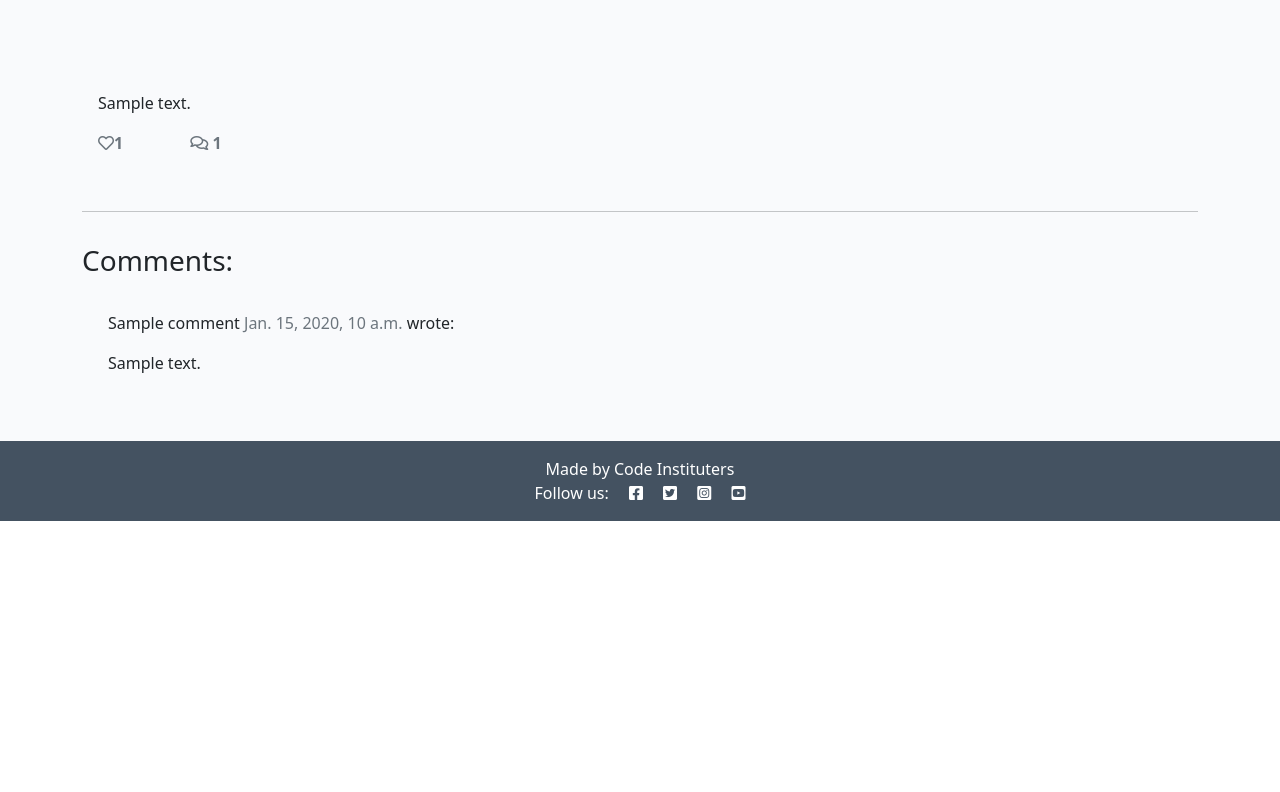
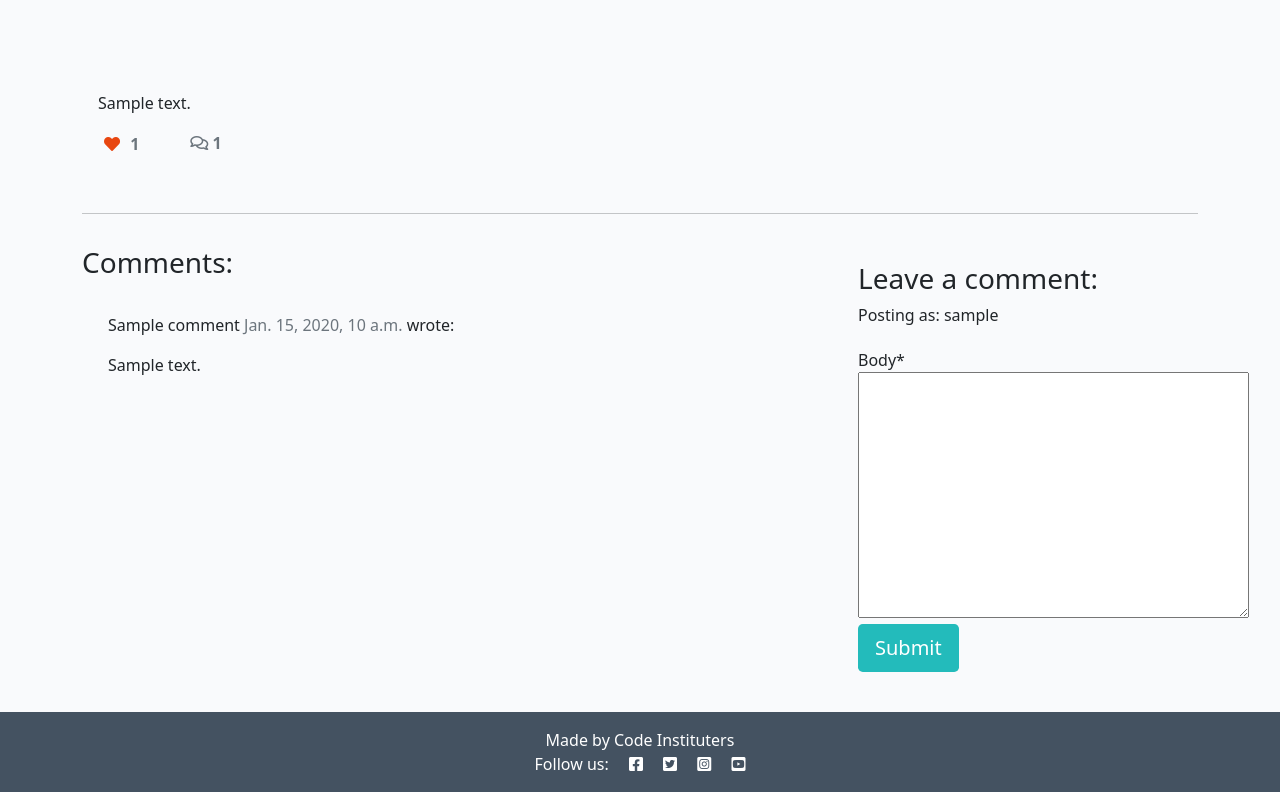
Before and after one commit to dandon1990/django-blog, a Django app: the page made by blog/forms.py in a window 1280 px wide. Shown: the part 281-1073 px from the top of the page. Before the commit the page ends 802 px from the top, so only its background shows below. Run offline with Django 3.2, Linux system fonts and the light colour scheme; the first user in the database is signed in; tables that the repository leaves empty hold one stand-in row (Sample ...); one stand-in notice (Sample message) is shown; some libraries are stand-ins or nearby versions.

Commit message:
deployment commit

```diff
--- /dev/null
+++ b/blog/forms.py
@@ -0,0 +1,8 @@
+from .models import Comment
+from django import forms
+
+
+class CommentForm(forms.ModelForm):
+    class Meta:
+        model = Comment
+        fields = ('body',)
--- a/blog/urls.py
+++ b/blog/urls.py
@@ -5,4 +5,5 @@ from django.urls import path
 urlpatterns = [
     path('', views.PostList.as_view(), name='home'),
     path('<slug:slug>/', views.PostDetail.as_view(), name='post_detail'),
+    path('like/<slug:slug>', views.PostLike.as_view(), name='post_like'),
 ]
--- a/blog/views.py
+++ b/blog/views.py
@@ -1,6 +1,8 @@
-from django.shortcuts import render, get_object_or_404
+from django.shortcuts import render, get_object_or_404,reverse
 from django.views import generic, View
+from django.http import HttpResponseRedirect
 from .models import Post
+from .forms import CommentForm
 
 
 class PostList(generic.ListView):
@@ -26,6 +28,52 @@ class PostDetail(View):
             {
                 "post": post,
                 "comments": comments,
-                "liked": liked
+                "commented": False,
+                "liked": liked,
+                "comment_form": CommentForm()
             },
         )
+
+    def post(self, request, slug, *args, **kwargs):
+        queryset = Post.objects.filter(status=1)
+        post = get_object_or_404(queryset, slug=slug)
+        comments = post.comments.filter(approved=True).order_by('created_on')
+        liked = False
+        if post.likes.filter(id=self.request.user.id).exists():
+            liked = True
+
+        comment_form = CommentForm(data=request.POST)
+
+        if comment_form.is_valid():
+            comment_form.instance.email = request.user.email
+            comment_form.instance.name = request.user.username
+            comment = comment_form.save(commit=False)
+            comment.post = post
+            comment.save()
+        else:
+            comment_form = CommentForm()
+
+
+        return render(
+            request,
+            "post_detail.html",
+            {
+                "post": post,
+                "comments": comments,
+                "commented": True,
+                "liked": liked,
+                "comment_form": CommentForm()
+            },
+        )
+
+class PostLike(View):
+
+    def post(self, request, slug):
+        post = get_object_or_404(Post, slug=slug)
+
+        if post.likes.filter(id=request.user.id).exists():
+            post.likes.remove(request.user)
+        else:
+            post.likes.add(request.user)
+
+        return HttpResponseRedirect(reverse('post_detail', args=[slug]))
--- a/requirements.txt
+++ b/requirements.txt
@@ -4,6 +4,7 @@ dj-database-url==0.5.0
 dj3-cloudinary-storage==0.0.6
 Django==3.2.16
 django-allauth==0.51.0
+django-crispy-forms==1.14.0
 django-summernote==0.8.20.0
 gunicorn==20.1.0
 oauthlib==3.2.2
--- a/templates/base.html
+++ b/templates/base.html
@@ -49,6 +49,7 @@
                         <a class="nav-link" href="{% url 'account_login' %}">Login</a>
                     </li>
                     {% endif %}
+
                 </ul>
                 <span class="navbar-text text-muted">
                     adventures of a software developer
@@ -56,8 +57,21 @@
             </div>
         </div>
     </nav>
+    <div class="container">
+        <div class="row">
+            <div class="col-md-8 offset-md-2">
+                {% for message in messages %}
+                <div class="alert-success {{ message.tags }} alert-dismissible fade show" id="msg" role="alert">
+                    {{ message | safe }}
+                    <button type="button" class="btn-close" data-bs-dismiss="alert" aria-label="Close"></button>
+                </div>
+                {% endfor %}
+            </div>
+        </div>
+    </div>
 
     <main class="flex-shrink-0 main-bg">
+
         {% block content %}
         <!-- Content Goes here -->
         {% endblock content %}
@@ -71,6 +85,13 @@
             <i class="fab fa-instagram-square ms-3"></i>
             <i class="fab fa-youtube-square ms-3"></i></p>
     </footer>
+    <script>
+        setTimeout(function () {
+            let messages = document.getElementById('msg');
+            let alert = new bootstrap.Alert(messages);
+            alert.close();
+        }, 2500);
+    </script>
 </body>
 
 </html>
--- a/templates/post_detail.html
+++ b/templates/post_detail.html
@@ -32,8 +34,29 @@
                 <div class="row">
 
                     <div class="col-1">
-                        <!-- The number of likes goes before the closing strong tag -->
-                        <strong class="text-secondary"><i class="far fa-heart"></i>{{ post.number_of_likes }} </strong>
+                        <strong>
+                            {% if user.is_authenticated %}
+                            <form class="d-inline" action="{% url 'post_like' post.slug %}" method="POST">
+                                {% csrf_token %}
+                                {% if liked %}
+
+                                <button type="submit" name="blogpost_id" value="{{post.slug}}" class="btn-like">
+                                    <i class="fas fa-heart"></i></button>
+
+                                {% else %}
+
+                                <button type="submit" name="blogpost_id" value="{{post.slug}}" class="btn-like">
+                                    <i class="far fa-heart"></i></button>
+
+                                {% endif %}
+                            </form>
+                            {% else %}
+
+                            <span class="text-secondary"><i class="far fa-heart"></i></span>
+                            {% endif %}
+                            <span class="text-secondary"> {{ post.number_of_likes }}</span>
+                        </strong>
+
                     </div>
                     <div class="col-1">
                         {% with comments.count as total_comments %}
@@ -77,6 +100,24 @@
         <div class="col-md-4 card mb-4  mt-3 ">
             <div class="card-body">
                 <!-- For later -->
+                {% if commented %}
+                <div class="alert alert-success" role="alert">
+                    Your comment is awaiting approval
+                </div>
+                {% else %}
+
+                {% if user.is_authenticated %}
+
+                <h3>Leave a comment:</h3>
+                <p>Posting as: {{ user.username }}</p>
+                <form method="post" style="margin-top: 1.3em;">
+                    {{ comment_form | crispy }}
+                    {% csrf_token %}
+                    <button type="submit" class="btn btn-signup btn-lg">Submit</button>
+                </form>
+                {% endif %}
+                {% endif %}
+
             </div>
         </div>
     </div>
```
Also changed, not shown: other parts of templates/post_detail.html (+2 -0 lines), codestar/settings.py (+15 -1 lines).
